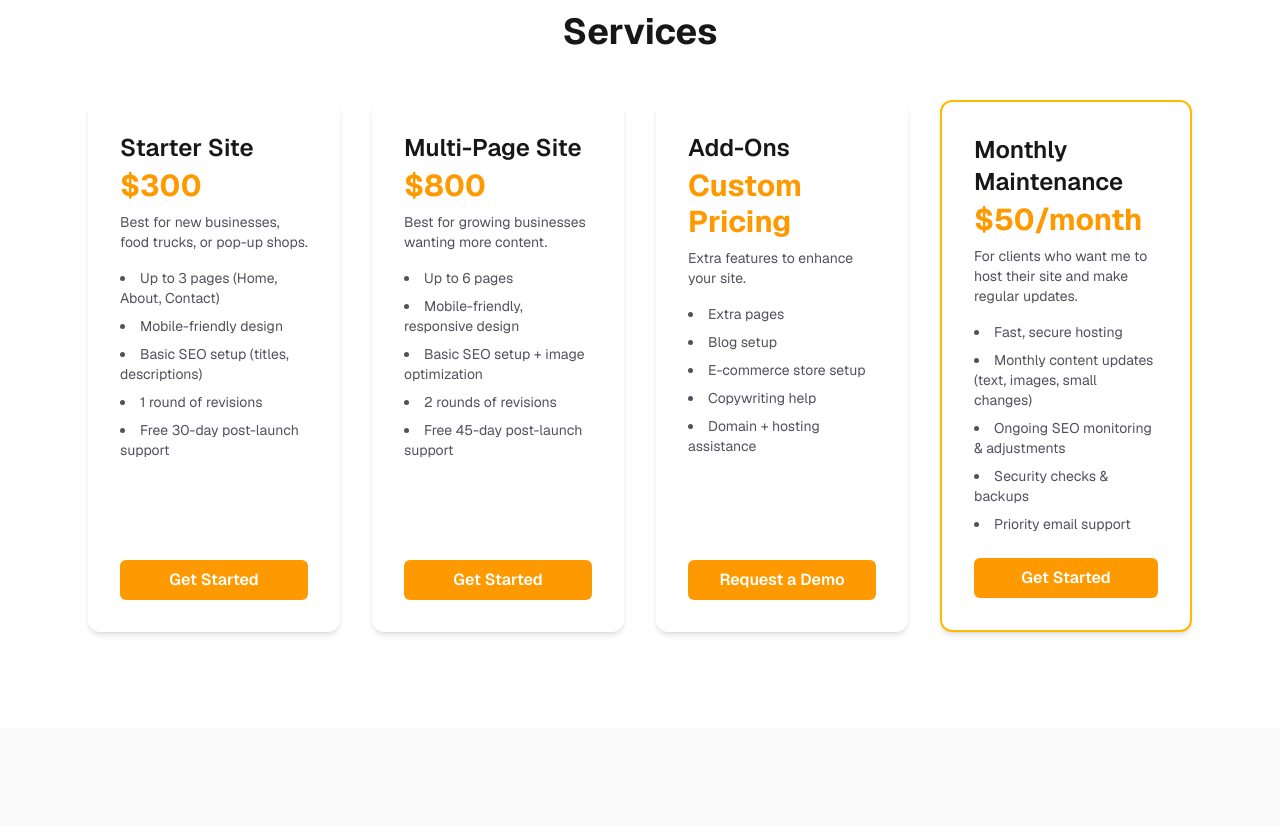
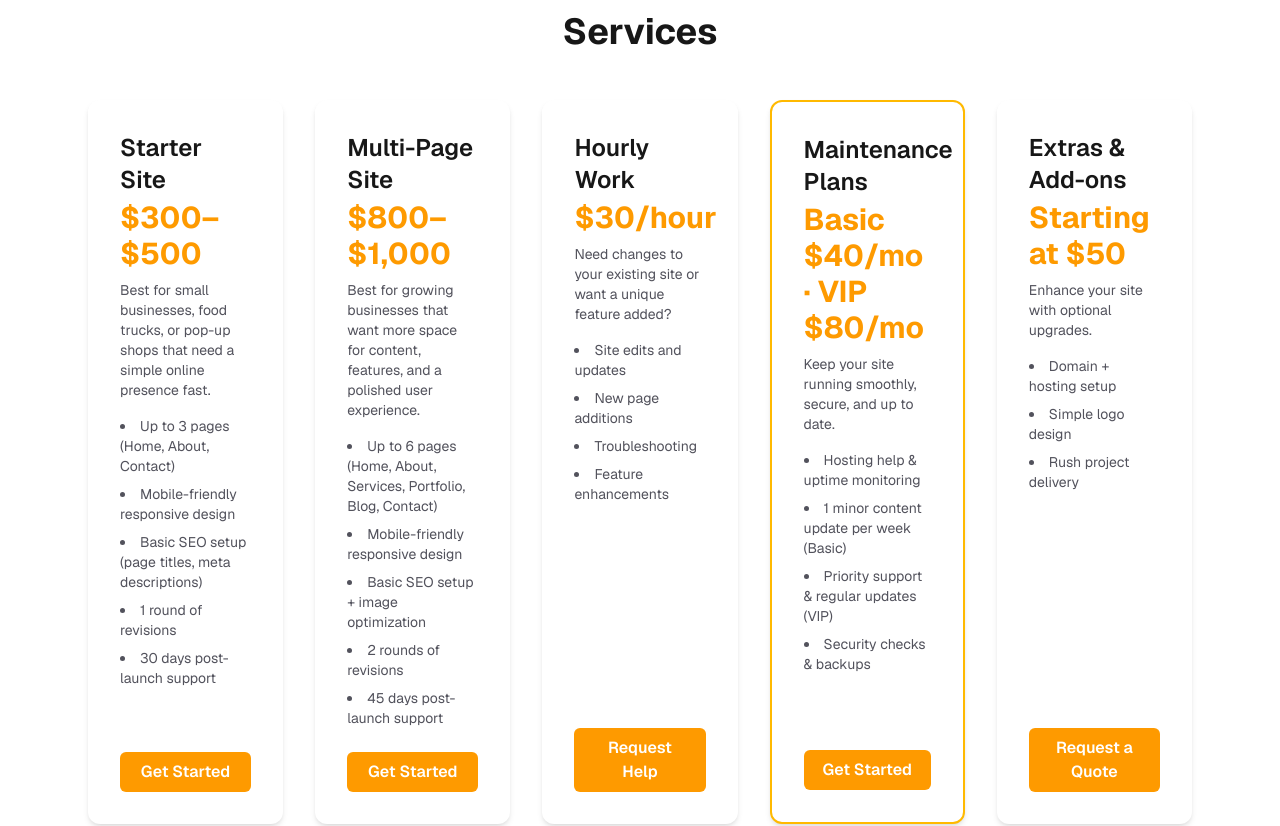
Before and after one commit to swells138/business-site, a Next.js app: page / in a window 1280 px wide. Shown: the part 980-1806 px from the top of the page. Built offline with nearby package versions, Linux system fonts and the light colour scheme.

Commit message:
Align landing page services with detailed offerings

```diff
--- a/src/app/page.js
+++ b/src/app/page.js
@@ -11,57 +11,69 @@ export default function Home() {
   const services = [
     {
       name: "Starter Site",
-      price: "$300",
-      bestFor: "Best for new businesses, food trucks, or pop-up shops.",
+      price: "$300–$500",
+      bestFor:
+        "Best for small businesses, food trucks, or pop-up shops that need a simple online presence fast.",
       features: [
         "Up to 3 pages (Home, About, Contact)",
-        "Mobile-friendly design",
-        "Basic SEO setup (titles, descriptions)",
+        "Mobile-friendly responsive design",
+        "Basic SEO setup (page titles, meta descriptions)",
         "1 round of revisions",
-        "Free 30-day post-launch support",
+        "30 days post-launch support",
       ],
       cta: "Get Started",
     },
     {
       name: "Multi-Page Site",
-      price: "$800",
-      bestFor: "Best for growing businesses wanting more content.",
+      price: "$800–$1,000",
+      bestFor:
+        "Best for growing businesses that want more space for content, features, and a polished user experience.",
       features: [
-        "Up to 6 pages",
-        "Mobile-friendly, responsive design",
+        "Up to 6 pages (Home, About, Services, Portfolio, Blog, Contact)",
+        "Mobile-friendly responsive design",
         "Basic SEO setup + image optimization",
         "2 rounds of revisions",
-        "Free 45-day post-launch support",
+        "45 days post-launch support",
       ],
       cta: "Get Started",
     },
     {
-      name: "Add-Ons",
-      price: "Custom Pricing",
-      bestFor: "Extra features to enhance your site.",
+      name: "Hourly Work",
+      price: "$30/hour",
+      bestFor:
+        "Need changes to your existing site or want a unique feature added?",
       features: [
-        "Extra pages",
-        "Blog setup",
-        "E-commerce store setup",
-        "Copywriting help",
-        "Domain + hosting assistance",
+        "Site edits and updates",
+        "New page additions",
+        "Troubleshooting",
+        "Feature enhancements",
       ],
-      cta: "Request a Demo",
+      cta: "Request Help",
     },
     {
-      name: "Monthly Maintenance",
-      price: "$50/month",
+      name: "Maintenance Plans",
+      price: "Basic $40/mo · VIP $80/mo",
       bestFor:
-        "For clients who want me to host their site and make regular updates.",
+        "Keep your site running smoothly, secure, and up to date.",
       features: [
-        "Fast, secure hosting",
-        "Monthly content updates (text, images, small changes)",
-        "Ongoing SEO monitoring & adjustments",
+        "Hosting help & uptime monitoring",
+        "1 minor content update per week (Basic)",
+        "Priority support & regular updates (VIP)",
         "Security checks & backups",
-        "Priority email support",
       ],
       cta: "Get Started",
       highlight: true,
+    },
+    {
+      name: "Extras & Add-ons",
+      price: "Starting at $50",
+      bestFor: "Enhance your site with optional upgrades.",
+      features: [
+        "Domain + hosting setup",
+        "Simple logo design",
+        "Rush project delivery",
+      ],
+      cta: "Request a Quote",
     },
   ];
 
@@ -131,7 +143,7 @@ export default function Home() {
         className="reveal py-24 max-w-6xl mx-auto px-6 text-center"
       >
         <h2 className="text-4xl font-bold mb-12">Services</h2>
-        <div className="grid gap-8 md:grid-cols-2 lg:grid-cols-4 text-left">
+        <div className="grid gap-8 md:grid-cols-2 lg:grid-cols-5 text-left">
           {services.map((service) => (
             <div
               key={service.name}
```
